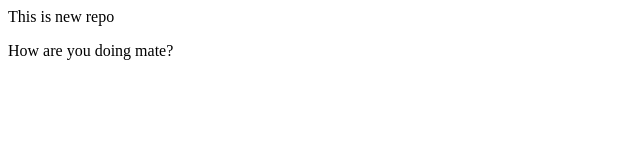
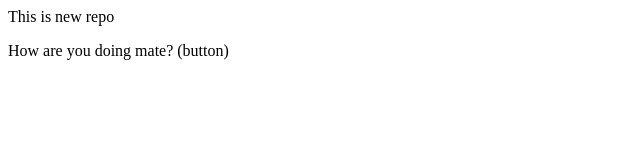
Before and after one commit to iamjatinchandani/newRepo, a plain HTML site: page index.html in a window 1280 px wide. Shown: the full height of the page, 0-640 px from the left. Drawn offline with Linux system fonts and the light colour scheme.

Commit message:
Add button

```diff
--- a/index.html
+++ b/index.html
@@ -1,2 +1,2 @@
 <p>This is new repo</p>
-<p>How are you doing mate?</p>
+<p>How are you doing mate? (button)</p>
```
